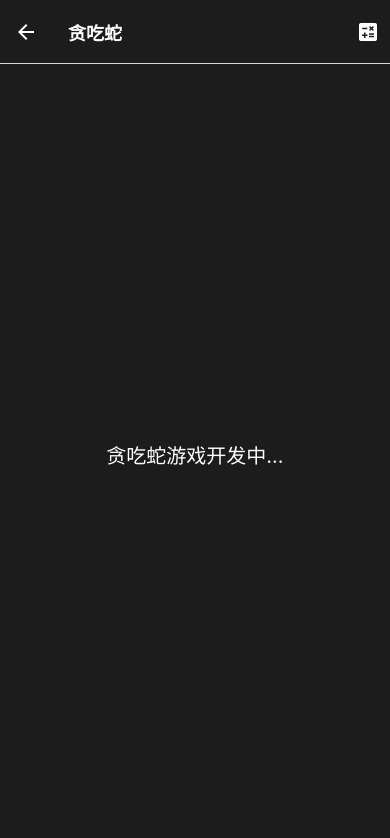
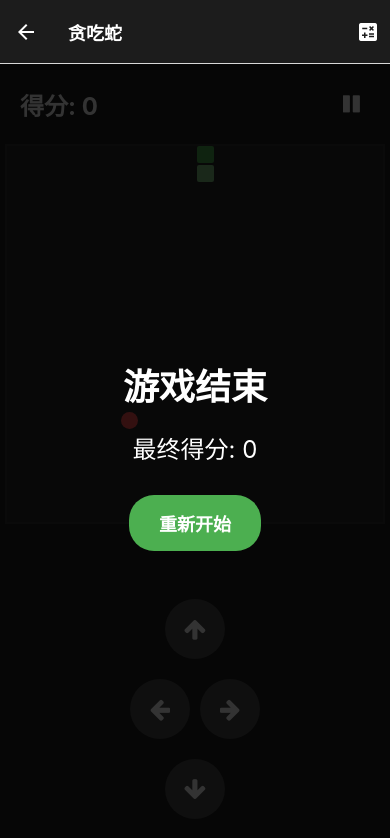
Before and after one commit to edoserbia/calculator_game, a React Native app in the folder frontend/: screen /SnakeGame in a window 390 px wide. Shown: the top 838 px of the page. Built offline with nearby package versions, Linux system fonts and the light colour scheme; no server answers.

Commit message:
贪吃蛇游戏可以玩了

```diff
--- a/frontend/src/screens/SnakeGame.js
+++ b/frontend/src/screens/SnakeGame.js
@@ -1,10 +1,256 @@
-import React from 'react';
-import { View, Text, StyleSheet } from 'react-native';
+import React, { useState, useEffect, useCallback } from 'react';
+import { View, Text, StyleSheet, TouchableOpacity, Dimensions } from 'react-native';
+import { Icon } from 'react-native-elements';
+import { submitScore } from '../api';
+
+// 获取屏幕尺寸
+const windowWidth = Dimensions.get('window').width;
+const GRID_SIZE = 20;
+const CELL_SIZE = Math.floor(windowWidth / GRID_SIZE);
+
+// 定义方向
+const DIRECTIONS = {
+  UP: { x: 0, y: -1 },
+  DOWN: { x: 0, y: 1 },
+  LEFT: { x: -1, y: 0 },
+  RIGHT: { x: 1, y: 0 },
+};
 
 const SnakeGame = () => {
+  const [snake, setSnake] = useState([
+    { x: 10, y: 10 },
+    { x: 10, y: 11 },
+  ]);
+  const [food, setFood] = useState({ x: 5, y: 5 });
+  const [direction, setDirection] = useState(DIRECTIONS.UP);
+  const [isGameOver, setIsGameOver] = useState(false);
+  const [isPaused, setIsPaused] = useState(false);
+  const [score, setScore] = useState(0);
+  const [gameLoop, setGameLoop] = useState(null);
+
+  // 生成新的食物位置
+  const generateFood = useCallback(() => {
+    let newFood;
+    do {
+      newFood = {
+        x: Math.floor(Math.random() * GRID_SIZE),
+        y: Math.floor(Math.random() * GRID_SIZE),
+      };
+    } while (snake.some(segment => segment.x === newFood.x && segment.y === newFood.y));
+    setFood(newFood);
+  }, [snake]);
+
+  // 检查碰撞
+  const checkCollision = useCallback((head) => {
+    // 检查墙壁碰撞
+    if (
+      head.x < 0 ||
+      head.x >= GRID_SIZE ||
+      head.y < 0 ||
+      head.y >= GRID_SIZE
+    ) {
+      return true;
+    }
+    // 检查自身碰撞（跳过头部）
+    return snake.slice(1).some(
+      segment => segment.x === head.x && segment.y === head.y
+    );
+  }, [snake]);
+
+  // 移动蛇
+  const moveSnake = useCallback(() => {
+    setSnake(prevSnake => {
+      const head = prevSnake[0];
+      const newHead = {
+        x: head.x + direction.x,
+        y: head.y + direction.y,
+      };
+
+      if (checkCollision(newHead)) {
+        handleGameOver();
+        return prevSnake;
+      }
+
+      const newSnake = [newHead, ...prevSnake];
+
+      // 检查是否吃到食物
+      if (newHead.x === food.x && newHead.y === food.y) {
+        setScore(s => s + 10);
+        generateFood();
+      } else {
+        newSnake.pop();
+      }
+
+      return newSnake;
+    });
+  }, [direction, food, checkCollision, generateFood]);
+
+  // 游戏结束处理
+  const handleGameOver = useCallback(async () => {
+    if (gameLoop) {
+      clearInterval(gameLoop);
+    }
+    setIsGameOver(true);
+    try {
+      await submitScore(score, 'Player', 'snake');
+    } catch (error) {
+      console.error('提交分数失败:', error);
+    }
+  }, [gameLoop, score]);
+
+  // 重新开始游戏
+  const restartGame = useCallback(() => {
+    if (gameLoop) {
+      clearInterval(gameLoop);
+    }
+    setSnake([
+      { x: 10, y: 10 },
+      { x: 10, y: 11 },
+    ]);
+    setDirection(DIRECTIONS.UP);
+    setScore(0);
+    setIsGameOver(false);
+    setIsPaused(false);
+    generateFood();
+  }, [gameLoop, generateFood]);
+
+  // 开始游戏循环
+  useEffect(() => {
+    if (!isGameOver && !isPaused) {
+      const interval = setInterval(moveSnake, 200);
+      setGameLoop(interval);
+      return () => clearInterval(interval);
+    }
+    return undefined;
+  }, [isGameOver, isPaused, moveSnake]);
+
+  // 初始化游戏
+  useEffect(() => {
+    generateFood();
+    return () => {
+      if (gameLoop) {
+        clearInterval(gameLoop);
+      }
+    };
+  }, []);
+
+  // 暂停/继续游戏
+  const togglePause = useCallback(() => {
+    setIsPaused(prev => !prev);
+  }, []);
+
+  // 方向控制
+  const handleDirection = useCallback((newDirection) => {
+    setDirection(prevDirection => {
+      // 防止反向移动
+      const isOpposite = (
+        (prevDirection === DIRECTIONS.UP && newDirection === DIRECTIONS.DOWN) ||
+        (prevDirection === DIRECTIONS.DOWN && newDirection === DIRECTIONS.UP) ||
+        (prevDirection === DIRECTIONS.LEFT && newDirection === DIRECTIONS.RIGHT) ||
+        (prevDirection === DIRECTIONS.RIGHT && newDirection === DIRECTIONS.LEFT)
+      );
+
+      if (!isOpposite) {
+        return newDirection;
+      }
+      return prevDirection;
+    });
+  }, []);
+
   return (
     <View style={styles.container}>
-      <Text style={styles.text}>贪吃蛇游戏开发中...</Text>
+      <View style={styles.header}>
+        <Text style={styles.score}>得分: {score}</Text>
+        <TouchableOpacity
+          onPress={togglePause}
+          style={styles.pauseButton}
+          activeOpacity={0.7}
+        >
+          <Icon
+            name={isPaused ? 'play' : 'pause'}
+            type="font-awesome"
+            color="#ffffff"
+            size={20}
+          />
+        </TouchableOpacity>
+      </View>
+
+      <View style={styles.gameBoard}>
+        {/* 渲染食物 */}
+        <View
+          style={[
+            styles.food,
+            {
+              left: food.x * CELL_SIZE,
+              top: food.y * CELL_SIZE,
+            },
+          ]}
+        />
+
+        {/* 渲染蛇 */}
+        {snake.map((segment, index) => (
+          <View
+            key={`${segment.x}-${segment.y}`}
+            style={[
+              styles.snakeSegment,
+              {
+                left: segment.x * CELL_SIZE,
+                top: segment.y * CELL_SIZE,
+                backgroundColor: index === 0 ? '#4CAF50' : '#81C784',
+              },
+            ]}
+          />
+        ))}
+      </View>
+
+      {/* 方向控制按钮 */}
+      <View style={styles.controls}>
+        <TouchableOpacity
+          style={[styles.controlButton, styles.upButton]}
+          onPress={() => handleDirection(DIRECTIONS.UP)}
+          activeOpacity={0.7}
+        >
+          <Icon name="arrow-up" type="font-awesome" color="#ffffff" />
+        </TouchableOpacity>
+        <View style={styles.horizontalControls}>
+          <TouchableOpacity
+            style={[styles.controlButton, styles.leftButton]}
+            onPress={() => handleDirection(DIRECTIONS.LEFT)}
+            activeOpacity={0.7}
+          >
+            <Icon name="arrow-left" type="font-awesome" color="#ffffff" />
+          </TouchableOpacity>
+          <TouchableOpacity
+            style={[styles.controlButton, styles.rightButton]}
+            onPress={() => handleDirection(DIRECTIONS.RIGHT)}
+            activeOpacity={0.7}
+          >
+            <Icon name="arrow-right" type="font-awesome" color="#ffffff" />
+          </TouchableOpacity>
+        </View>
+        <TouchableOpacity
+          style={[styles.controlButton, styles.downButton]}
+          onPress={() => handleDirection(DIRECTIONS.DOWN)}
+          activeOpacity={0.7}
+        >
+          <Icon name="arrow-down" type="font-awesome" color="#ffffff" />
+        </TouchableOpacity>
+      </View>
+
+      {/* 游戏结束弹窗 */}
+      {isGameOver && (
+        <View style={styles.gameOver}>
+          <Text style={styles.gameOverText}>游戏结束</Text>
+          <Text style={styles.finalScore}>最终得分: {score}</Text>
+          <TouchableOpacity
+            style={styles.restartButton}
+            onPress={restartGame}
+            activeOpacity={0.7}
+          >
+            <Text style={styles.restartText}>重新开始</Text>
+          </TouchableOpacity>
+        </View>
+      )}
     </View>
   );
 };
@@ -13,12 +259,97 @@ const styles = StyleSheet.create({
   container: {
     flex: 1,
     backgroundColor: '#1c1c1c',
+  },
+  header: {
+    flexDirection: 'row',
+    justifyContent: 'space-between',
+    alignItems: 'center',
+    padding: 20,
+  },
+  score: {
+    color: '#ffffff',
+    fontSize: 24,
+    fontWeight: 'bold',
+  },
+  pauseButton: {
+    padding: 10,
+  },
+  gameBoard: {
+    width: GRID_SIZE * CELL_SIZE,
+    height: GRID_SIZE * CELL_SIZE,
+    borderWidth: 2,
+    borderColor: '#333333',
+    position: 'relative',
+    alignSelf: 'center',
+    backgroundColor: '#262626',
+  },
+  snakeSegment: {
+    width: CELL_SIZE - 2,
+    height: CELL_SIZE - 2,
+    position: 'absolute',
+    borderRadius: 2,
+  },
+  food: {
+    width: CELL_SIZE - 2,
+    height: CELL_SIZE - 2,
+    backgroundColor: '#FF5252',
+    position: 'absolute',
+    borderRadius: CELL_SIZE / 2,
+  },
+  controls: {
+    position: 'absolute',
+    bottom: 20,
+    left: 0,
+    right: 0,
+    alignItems: 'center',
+  },
+  horizontalControls: {
+    flexDirection: 'row',
+    justifyContent: 'center',
+    alignItems: 'center',
+    width: '100%',
+    marginVertical: 10,
+  },
+  controlButton: {
+    width: 60,
+    height: 60,
+    backgroundColor: 'rgba(255, 255, 255, 0.2)',
+    borderRadius: 30,
+    justifyContent: 'center',
+    alignItems: 'center',
+    margin: 5,
+  },
+  gameOver: {
+    position: 'absolute',
+    top: 0,
+    left: 0,
+    right: 0,
+    bottom: 0,
+    backgroundColor: 'rgba(0, 0, 0, 0.8)',
     justifyContent: 'center',
     alignItems: 'center',
   },
-  text: {
+  gameOverText: {
     color: '#ffffff',
-    fontSize: 20,
+    fontSize: 36,
+    fontWeight: 'bold',
+    marginBottom: 20,
+  },
+  finalScore: {
+    color: '#ffffff',
+    fontSize: 24,
+    marginBottom: 30,
+  },
+  restartButton: {
+    backgroundColor: '#4CAF50',
+    paddingHorizontal: 30,
+    paddingVertical: 15,
+    borderRadius: 25,
+  },
+  restartText: {
+    color: '#ffffff',
+    fontSize: 18,
+    fontWeight: 'bold',
   },
 });
 
```
Also changed, not shown: 1 other file (tests, documents, lock files or other folders).
